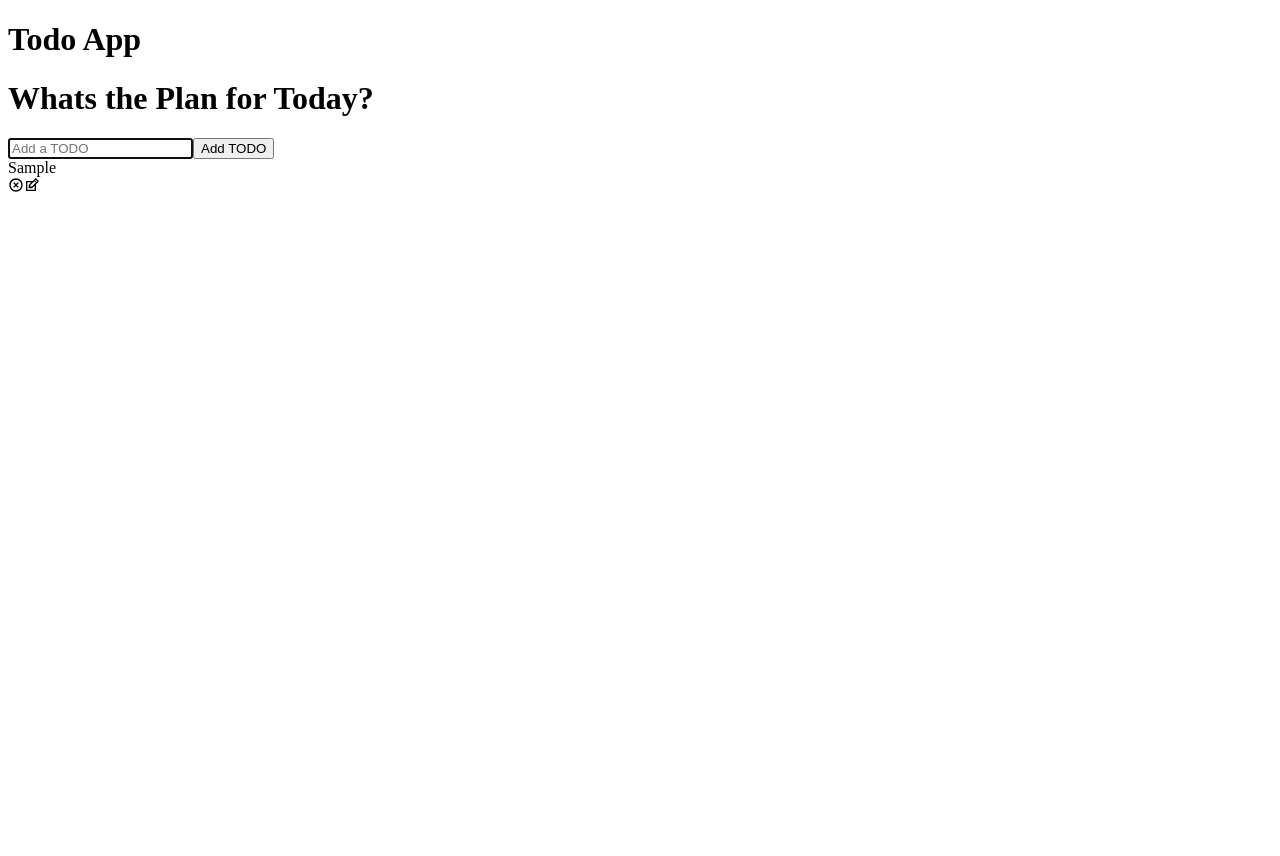
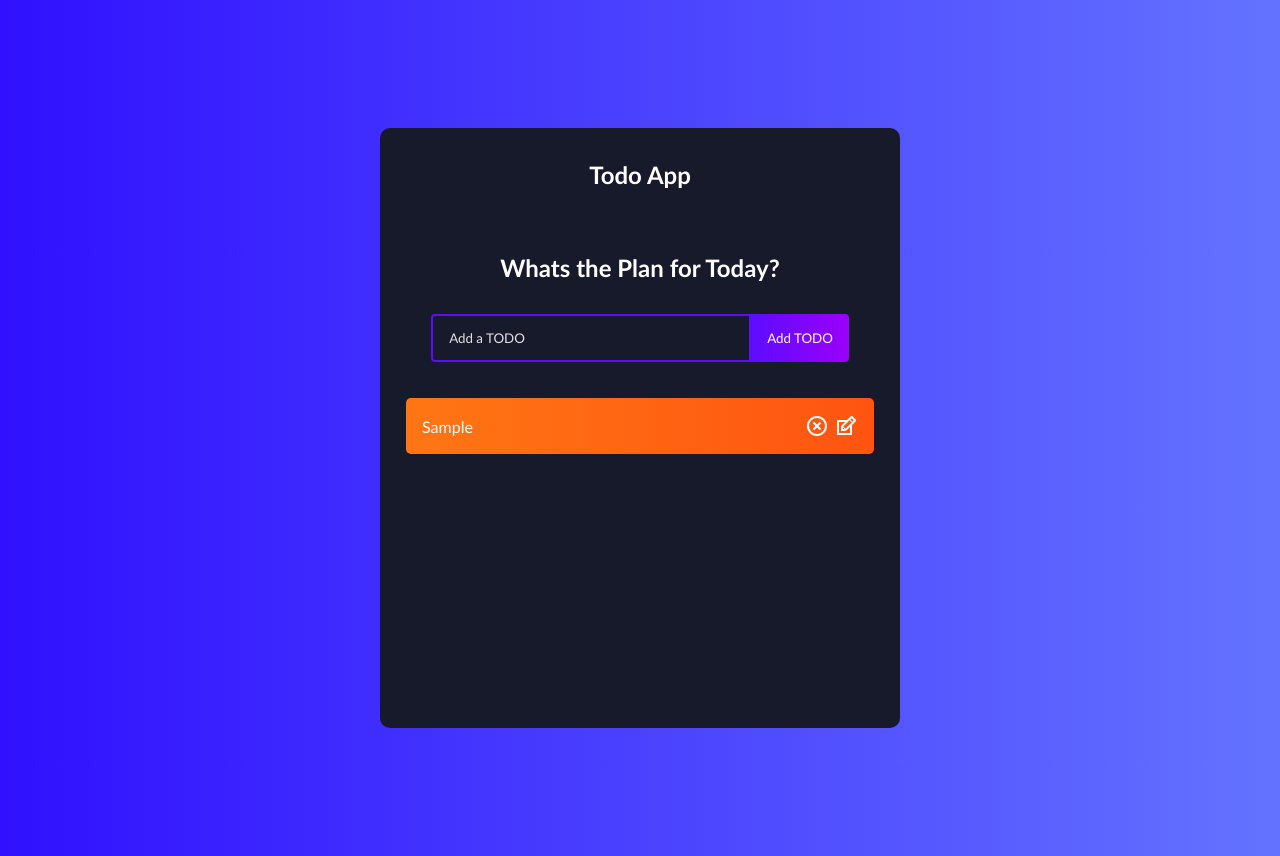
Before and after one commit to ShawnFrost23/todo-react-app, a React (Create React App) app: page / in a window 1280 px wide. Both pictures are taken after typing "Sample" into the empty fields and a click on the button "Add TODO". Before the commit the page ends 800 px from the top, so only its background shows below. Built offline with nearby package versions, Linux system fonts and the light colour scheme.

Commit message:
Styling added

```diff
--- a/src/App.css
+++ b/src/App.css
@@ -1,38 +1,147 @@
-.App {
-  text-align: center;
+* {
+  box-sizing: border-box;
+  margin: 0;
+  padding: 0;
+  font-family: 'Trebuchet MS', 'Lucida Sans Unicode', 'Lucida Grande',
+    'Lucida Sans', Arial, sans-serif;
 }
 
-.App-logo {
-  height: 40vmin;
-  pointer-events: none;
+body {
+  background: linear-gradient(
+    90deg,
+    rgba(48, 16, 255, 1) 0%,
+    rgba(100, 115, 255, 1) 100%
+  );
+}
+.todoApp {
+  display: flex;
+  flex-direction: column;
+  justify-content: start;
+  width: 520px;
+  min-height: 600px;
+  background: #161a2b;
+  text-align: center;
+  margin: 128px auto;
+  border-radius: 10px;
+  padding-bottom: 32px;
 }
 
-@media (prefers-reduced-motion: no-preference) {
-  .App-logo {
-    animation: App-logo-spin infinite 20s linear;
-  }
+h1 {
+  margin: 32px 0;
+  color: #fff;
+  font-size: 24px;
 }
 
-.App-header {
-  background-color: #282c34;
-  min-height: 100vh;
-  display: flex;
-  flex-direction: column;
-  align-items: center;
-  justify-content: center;
-  font-size: calc(10px + 2vmin);
-  color: white;
+.complete {
+  text-decoration: line-through;
+  opacity: 0.4;
 }
 
-.App-link {
-  color: #61dafb;
+.todoForm {
+  margin-bottom: 32px;
 }
 
-@keyframes App-logo-spin {
-  from {
-    transform: rotate(0deg);
-  }
-  to {
-    transform: rotate(360deg);
-  }
+.todoInput {
+  padding: 14px 32px 14px 16px;
+  border-radius: 4px 0 0 4px;
+  border: 2px solid #5d0cff;
+  outline: none;
+  width: 320px;
+  background: transparent;
+  color: #fff;
 }
+
+.todoInput::placeholder {
+  color: #e2e2e2;
+}
+
+.todoButton {
+  padding: 16px;
+  border: none;
+  border-radius: 0 4px 4px 0;
+  cursor: pointer;
+  outline: none;
+  background: linear-gradient(
+    90deg,
+    rgba(93, 12, 255, 1) 0%,
+    rgba(155, 0, 250, 1) 100%
+  );
+  color: #fff;
+  text-transform: capitalize;
+}
+
+.todoInput.edit {
+  border: 2px solid #149fff;
+}
+
+.todoButton.edit {
+  background: linear-gradient(
+    90deg,
+    rgba(20, 159, 255, 1) 0%,
+    rgba(17, 122, 255, 1) 100%
+  );
+  padding: 16px 22px;
+}
+
+.todoContainer {
+  display: flex;
+  flex-direction: row;
+  position: relative;
+}
+
+.todoRow {
+  display: flex;
+  justify-content: space-between;
+  align-items: center;
+  margin: 4px auto;
+  color: #fff;
+  background: linear-gradient(
+    90deg,
+    rgba(255, 118, 20, 1) 0%,
+    rgba(255, 84, 17, 1) 100%
+  );
+
+  padding: 16px;
+  border-radius: 5px;
+  width: 90%;
+}
+
+.todoRow:nth-child(4n + 1) {
+  background: linear-gradient(
+    90deg,
+    rgba(93, 12, 255, 1) 0%,
+    rgba(155, 0, 250, 1) 100%
+  );
+}
+
+.todoRow:nth-child(4n + 2) {
+  background: linear-gradient(
+    90deg,
+    rgba(255, 12, 241, 1) 0%,
+    rgba(250, 0, 135, 1) 100%
+  );
+}
+
+.todoRow:nth-child(4n + 3) {
+  background: linear-gradient(
+    90deg,
+    rgba(20, 159, 255, 1) 0%,
+    rgba(17, 122, 255, 1) 100%
+  );
+}
+
+.icons {
+  display: flex;
+  align-items: center;
+  font-size: 24px;
+  cursor: pointer;
+}
+
+.deleteIcon {
+  margin-right: 5px;
+  color: #fff;
+}
+
+.editIcon {
+  color: #fff;
+}
```
